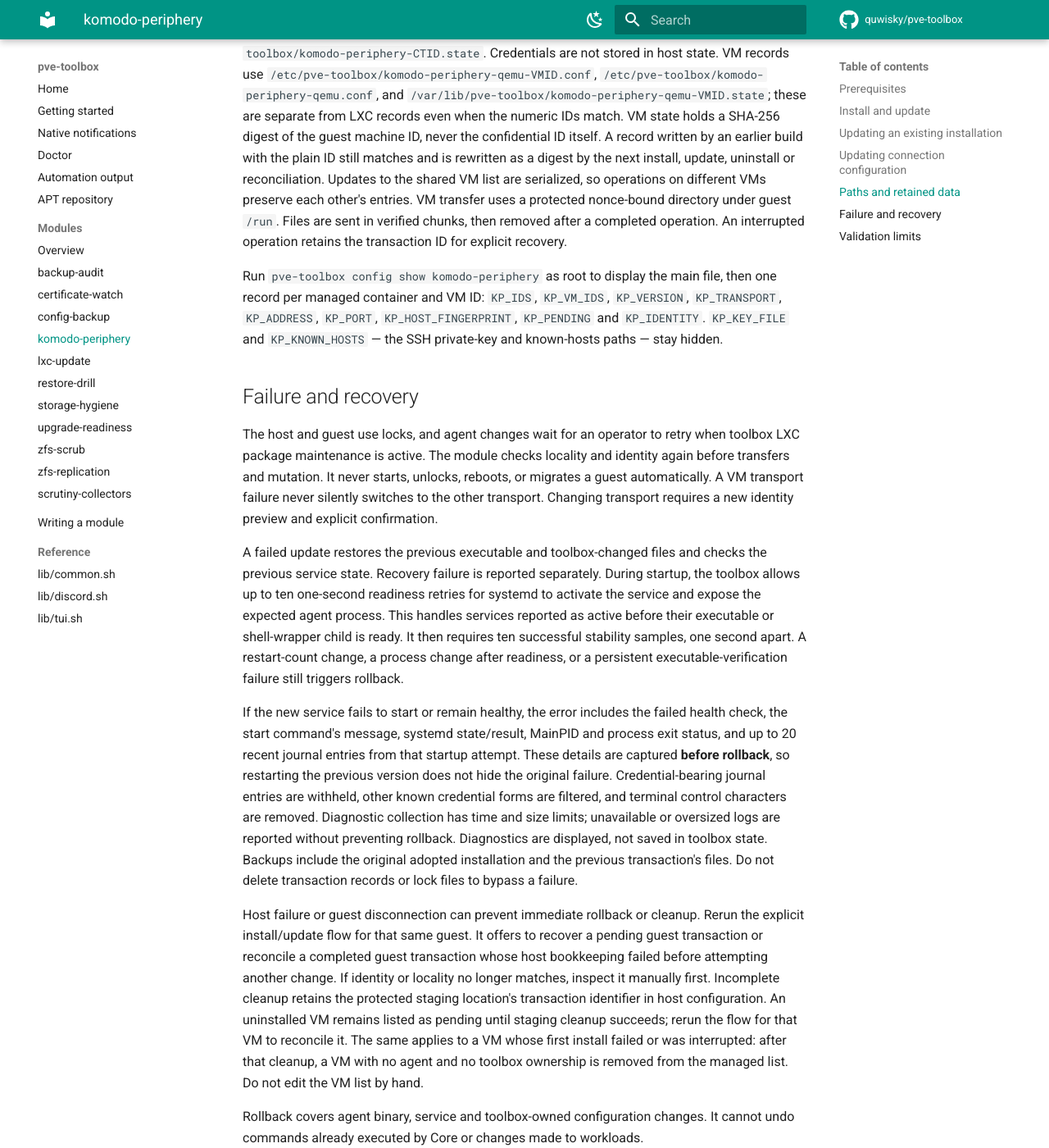
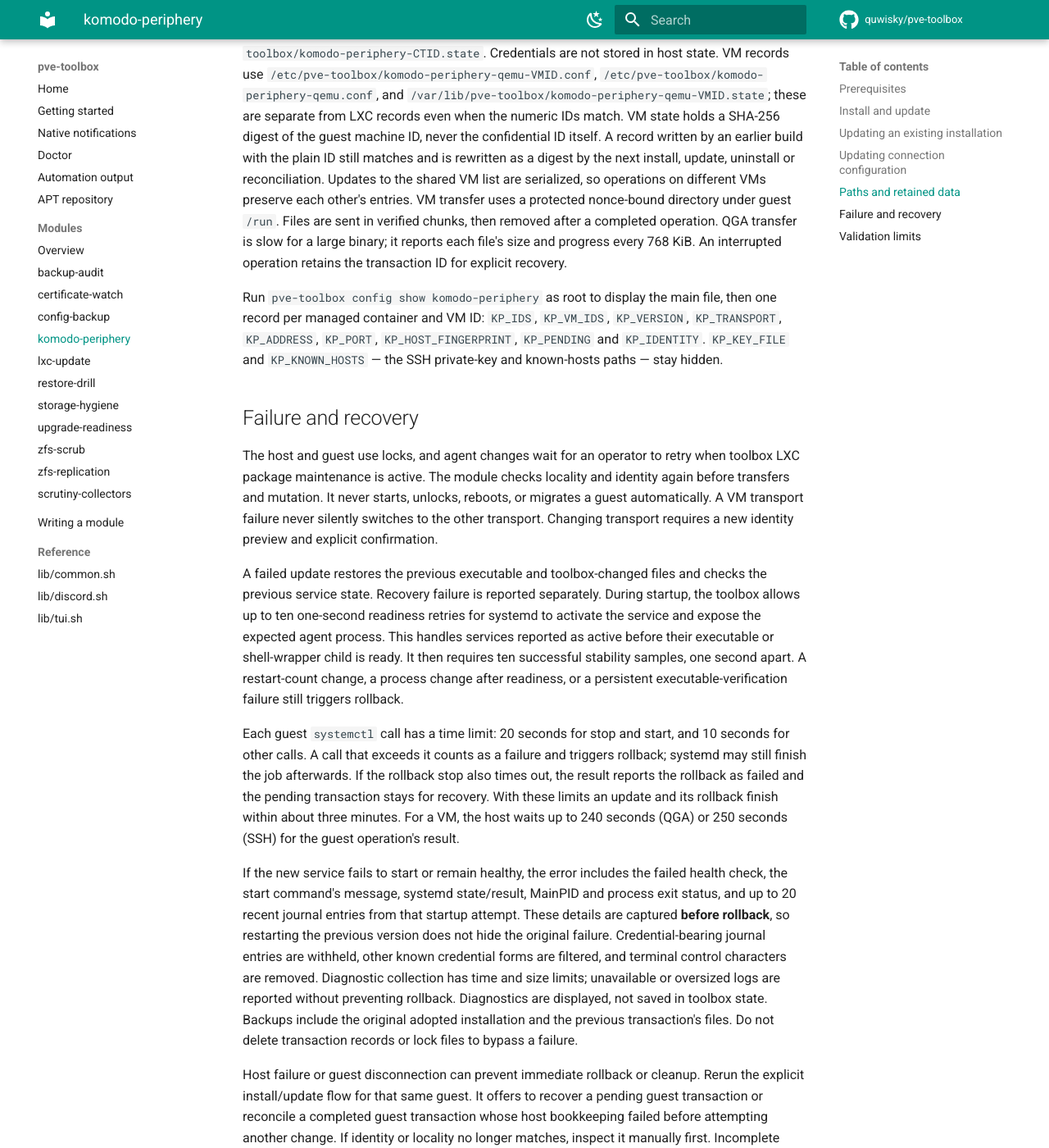
Before and after one commit to quwisky/pve-toolbox, an MkDocs documentation site: the page built from docs/modules/komodo-periphery.md, in a window 1280 px wide and 1400 px high, scrolled down 5039 px. Shown: the whole window at 82% size. Built offline with MkDocs 1.6.1 and Material for MkDocs 9.7.7, drawn with Linux system fonts in a browser that asks for light colours; comment, search, counter and statistics services are not loaded.

Commit message:
fix(komodo-periphery): bound guest systemctl calls within the VM transport limit (#125)
Guest stop, start and other systemctl calls had no time limit, so a slow
update plus rollback could outlive the host's QGA (120 s) or SSH (130 s)
wait: SSH hung up and rolled back a healthy update, and QGA reported the
outcome as unavailable while the guest finished.

Bound stop/start to 20 s and other calls to 10 s; a timeout fails the
step and triggers the existing rollback. Document the resulting ~180 s
guest budget and raise the host waits to 240 s (QGA) and 250 s (SSH).

QGA staging now prints each file's size and progress every 768 KiB on
stderr instead of staying silent for minutes.

```diff
--- a/docs/modules/komodo-periphery.md
+++ b/docs/modules/komodo-periphery.md
@@ -224,7 +224,8 @@ the next install, update, uninstall or reconciliation. Updates to the shared VM
 serialized, so operations on different VMs preserve each other's entries.
 VM transfer uses a protected nonce-bound directory under guest `/run`.
 Files are sent in verified chunks,
-then removed after a completed operation. An interrupted operation retains the
+then removed after a completed operation. QGA transfer is slow for a large
+binary; it reports each file's size and progress every 768 KiB. An interrupted operation retains the
 transaction ID for explicit recovery.
 
 Run `pve-toolbox config show komodo-periphery` as root to display the main
@@ -250,6 +251,14 @@ handles services reported as active before their executable or shell-wrapper
 child is ready. It then requires ten successful stability samples, one second
 apart. A restart-count change, a process change after readiness, or a persistent
 executable-verification failure still triggers rollback.
+
+Each guest `systemctl` call has a time limit: 20 seconds for stop and start, and
+10 seconds for other calls. A call that exceeds it counts as a failure and
+triggers rollback; systemd may still finish the job afterwards. If the rollback
+stop also times out, the result reports the rollback as failed and the pending
+transaction stays for recovery. With these limits an update and its rollback
+finish within about three minutes. For a VM, the host waits up to 240 seconds
+(QGA) or 250 seconds (SSH) for the guest operation's result.
 
 If the new service fails to start or remain healthy, the error includes the
 failed health check, the start command's message, systemd state/result, MainPID
```
Also changed, not shown: 8 other files.
